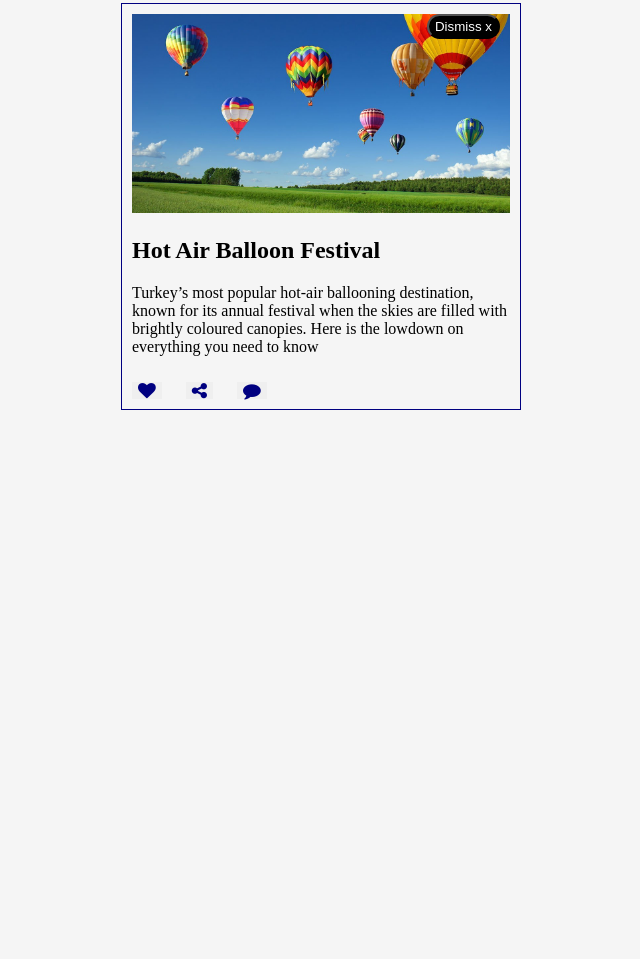
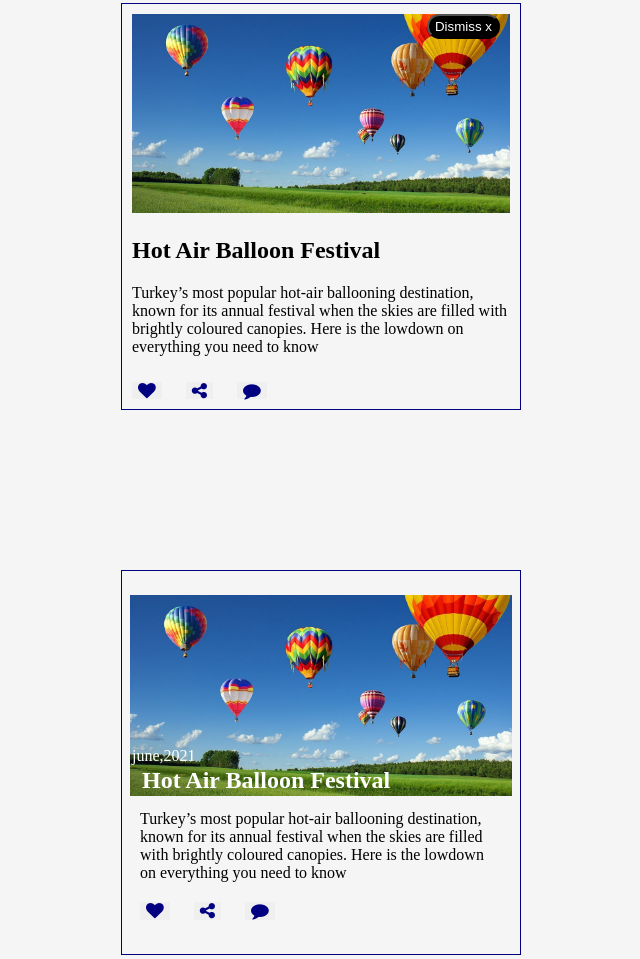
Before and after one commit to Rajitha04/Rudra-UI, a plain HTML site: page index.html in a window 1280 px wide. Shown: the part 1309-2268 px from the top of the page, without its empty margins (319-959 px from the left). Before the commit the page ends 1727 px from the top, so only its background shows below. Drawn offline with Linux system fonts and the light colour scheme.

Commit message:
added cards components
added cards with text overlay

```diff
--- a/card.css
+++ b/card.css
@@ -89,3 +89,19 @@ margin-bottom: 8px;
    color: white;
    height:25px;
   }
+
+
+ .text-overlay {
+    margin: 1rem auto;
+    position: relative;
+    padding: 8px;
+  }
+
+  .card-body .title,.date {
+    z-index:01;
+    position: absolute;
+    right: 0;
+    top:150px;
+    left: 0;
+    color: white;
+  }
--- a/index.html
+++ b/index.html
@@ -48,7 +48,7 @@
         </div>
     </div>
 </div>
-<!--horizantal card-->
+<!--dismiss card-->
 <div class="container">
     <div class="dismiss-card">
 
@@ -75,5 +75,32 @@
 </div>
 
 
+<!--text overlay card-->
+<div class="container">
+<div class="text-overlay">
+    <div class="card-body">
+
+        <img src="utilities/balloon.jpg">
+        <h2 class="title">Hot Air Balloon Festival</h2>
+        <p class="date">june,2021</p>
+        <p class="content">Turkey’s most popular hot-air ballooning destination, known for its annual festival when the skies are filled with brightly coloured canopies. Here is the lowdown on everything you need to know  </p>
+    </div>
+    <div class="card-icons">
+        <button class="btn-icon">
+            <i class="fa fa-heart fa-lg"></i>
+        </button>
+        <button class="btn-icon">
+            <i class="fa fa-share-alt fa-lg"></i>
+        </button>
+        <button class="btn-icon">
+            <i class="fa fa-comment fa-lg"></i>
+        </button>
+    </div>
+</div>
+</div>
+
+
+
+
 </body>
 </html>
```
